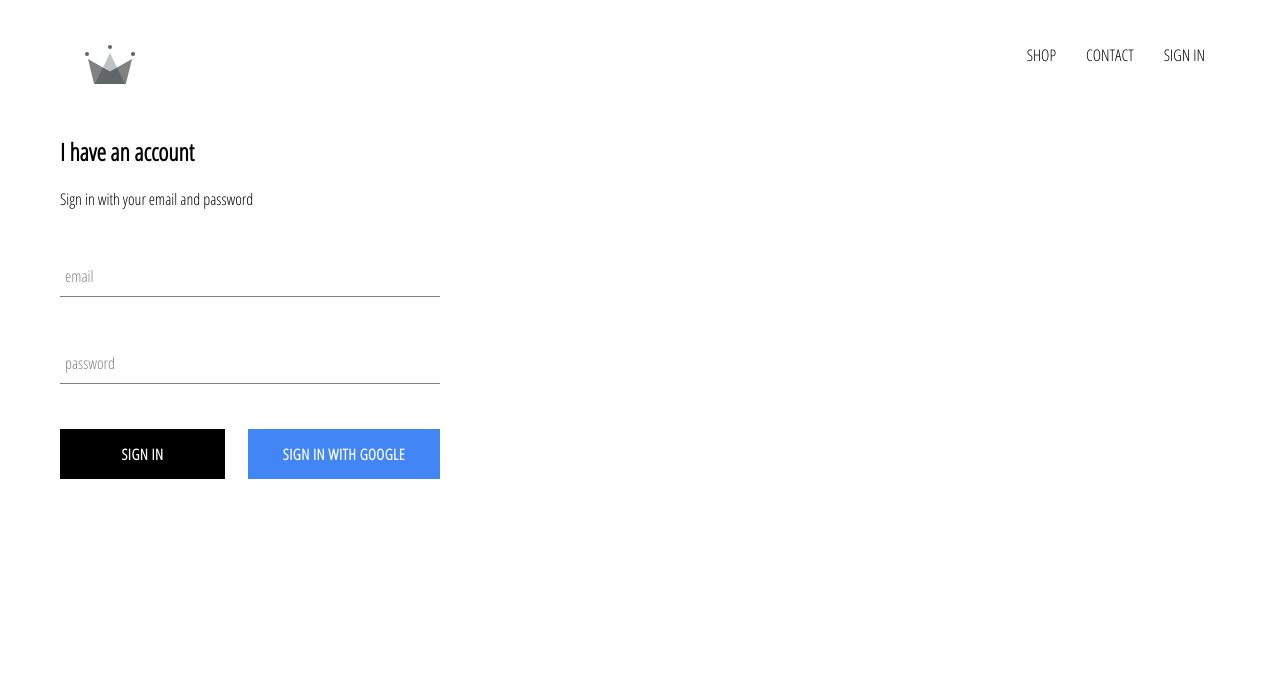
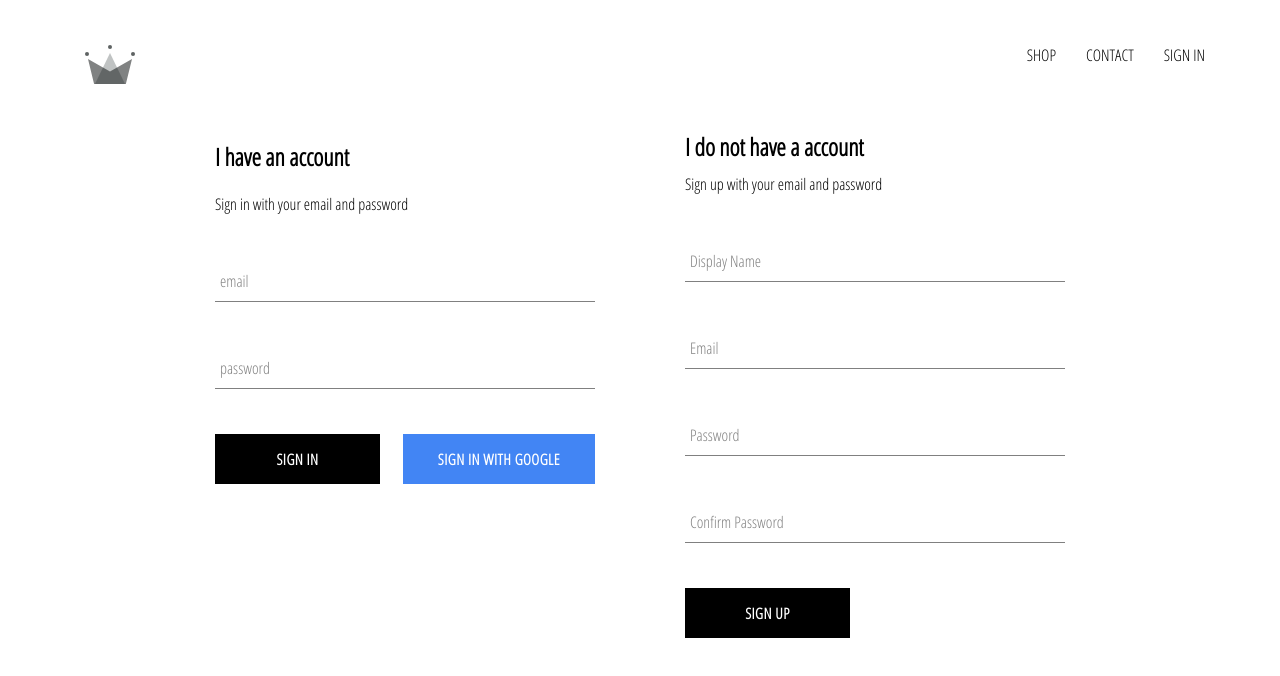
Before and after one commit to D1skanime/team4s-gitarre, a React (Create React App) app: page /signin in a window 1280 px wide. Shown: the top 676 px of the page. Built offline with nearby package versions, Linux system fonts and the light colour scheme; no server answers.

Commit message:
Login with email and password

```diff
--- a/src/App.js
+++ b/src/App.js
@@ -6,7 +6,7 @@
 import ShopPage from './pages/shop/shop.components';
 import SignInAndSignUpPage from './pages/sign-in-and-sign-up/sign-in-and-sign-up.components';
 import Header from './components/header/header.componet';
-import {auth} from './firebase/firebase.utils';
+import {auth, creatUserProfileDocument} from './firebase/firebase.utils';
 
 
 
@@ -22,9 +22,20 @@
   unsubscribeFromAuth = null;
 
   componentDidMount(){
-    this.unsubscribeFromAuth = auth.onAuthStateChanged(user => {
-      this.setState({currentUser: user});
+    this.unsubscribeFromAuth = auth.onAuthStateChanged(async userAuth => {
+      if (userAuth) {
+        const userRef = await creatUserProfileDocument(userAuth);
 
+        userRef.onSnapshot(onSnapshot => {
+          this.setState({
+            currentUser: {
+              id: onSnapshot.id,
+              ...onSnapshot.data()
+            }
+          })
+        })
+      }
+      this.setState({ currentUser: userAuth});
     });
   }
 
--- /dev/null
+++ b/src/components/Sign-up/sign-up.component.jsx
@@ -0,0 +1,107 @@
+import React from 'react';
+
+import FormInput from '../form-input/form-input.component';
+import CustomButton from '../custom-button/custom-button.components';
+
+import {auth, creatUserProfileDocument } from '../../firebase/firebase.utils';
+
+import './sign-up.styles.scss';
+
+class SignUp extends React.Component {
+    constructor(){
+        super();
+
+        this.state = {
+            displayName: '',
+            email: '',
+            password: '',
+            confirmPassword: ''
+        };
+    }
+
+    handleSubmit = async event => {
+        event.preventDefault();
+
+        const {displayName, email, password, confirmPassword} = this.state;
+
+        if(password !== confirmPassword ) {
+            alert("Password don't match");
+            return;
+        }
+
+        try {
+            const {user} = await auth.createUserWithEmailAndPassword(email, password);
+
+            await creatUserProfileDocument(user, { displayName });
+
+            this.setState({
+                displayName: '',
+                email: '',
+                password: '',
+                confirmPassword: ''
+            });
+
+        }catch(error) {
+            console.error(error);
+
+        }
+    };
+
+    handleChange = event => {
+        const {name, value} = event.target;
+
+        this.setState( {[name]: value});
+
+    };
+
+    render() {
+        const {displayName, email, password, confirmPassword} = this.state;
+        return(
+            <div className='sign-up'>
+            <h2 className='title'>I do not have a account </h2>
+            <span>Sign up with your email and password</span>
+            <form className='sign-up-form' onSubmit={this.handleSubmit}>
+                <FormInput
+                type='text'
+                name='displayName'
+                value={displayName}
+                onChange={this.handleChange}
+                label='Display Name'
+                required
+            />
+
+                <FormInput
+                type='email'
+                name='email'
+                value={email}
+                onChange={this.handleChange}
+                label='Email'
+                required
+            />
+
+                <FormInput
+                type='passowrd'
+                name='password'
+                value={password}
+                onChange={this.handleChange}
+                label='Password'
+                required
+            />
+
+                <FormInput
+                type='password'
+                name='confirmPassword'
+                value={confirmPassword}
+                onChange={this.handleChange}
+                label='Confirm Password'
+                required
+            />
+            <CustomButton type='submit'>SIGN UP</CustomButton>
+          </form>
+        </div>
+
+        );
+    }
+}
+
+export default SignUp;
--- /dev/null
+++ b/src/components/Sign-up/sign-up.styles.scss
@@ -0,0 +1,9 @@
+.sign-up{
+    display: flex;
+    flex-direction: column;
+    width: 380px;
+
+    .title {
+        margin: 10px 0;
+    }
+}
--- a/src/firebase/firebase.utils.js
+++ b/src/firebase/firebase.utils.js
@@ -13,6 +13,33 @@
     measurementId: "G-B5KDLJDWNS"
   };
 
+  export const creatUserProfileDocument = async (userAuth, additionalData) => {
+  if (!userAuth) return;
+
+  const userRef = firestore.doc(`users/${userAuth.uid}`);
+
+  const snapShot = await userRef.get();
+
+  if(!snapShot.exists){
+    const {displayName, email} = userAuth;
+    const createdAT = new Date();
+
+    try {
+      await userRef.set ({
+        displayName,
+        email,
+        createdAT,
+        ...additionalData
+      })
+    } catch (error) {
+      console.log('error creating user', error.message)
+    }
+  }
+  return userRef;
+  };
+
+
+
   firebase.initializeApp(config);
 
   export const auth = firebase.auth();
--- a/src/pages/sign-in-and-sign-up/sign-in-and-sign-up.components.jsx
+++ b/src/pages/sign-in-and-sign-up/sign-in-and-sign-up.components.jsx
@@ -3,10 +3,12 @@
 import './sign-in-and-sign-up.styles.scss';
 
 import SignIn from '../../components/sign-in/sign-in.components';
+import SignUp from '../../components/Sign-up/sign-up.component';
 
 const SignInAndSignUpPage = () => (
-    <div className='Sign-in-and-sign-up'>
+    <div className='sign-in-and-sign-up'>
     <SignIn />
+    <SignUp />
     </div>
 );
 
--- a/src/pages/sign-in-and-sign-up/sign-in-and-sign-up.styles.scss
+++ b/src/pages/sign-in-and-sign-up/sign-in-and-sign-up.styles.scss
@@ -0,0 +1,6 @@
+.sign-in-and-sign-up {
+    width: 850px;
+    display: flex;
+    justify-content: space-between;
+    margin: 30px auto;
+}
```
